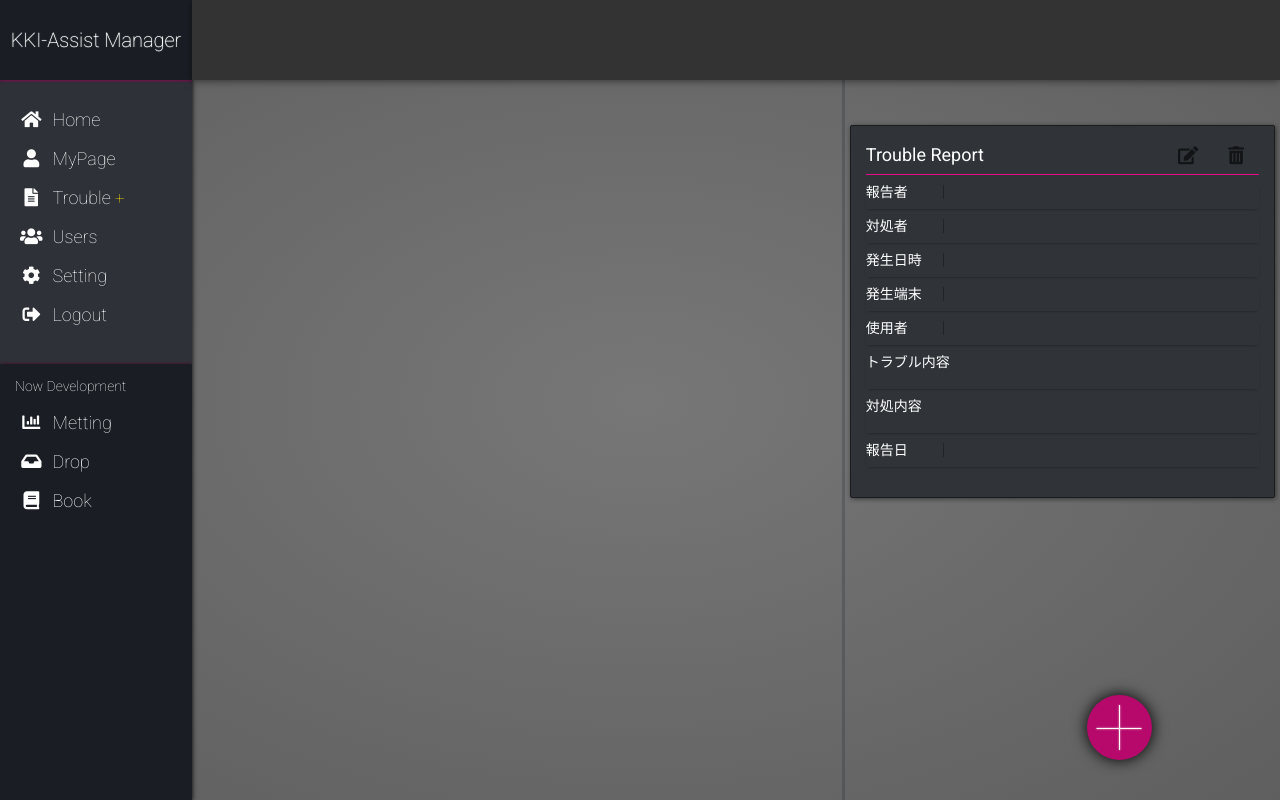
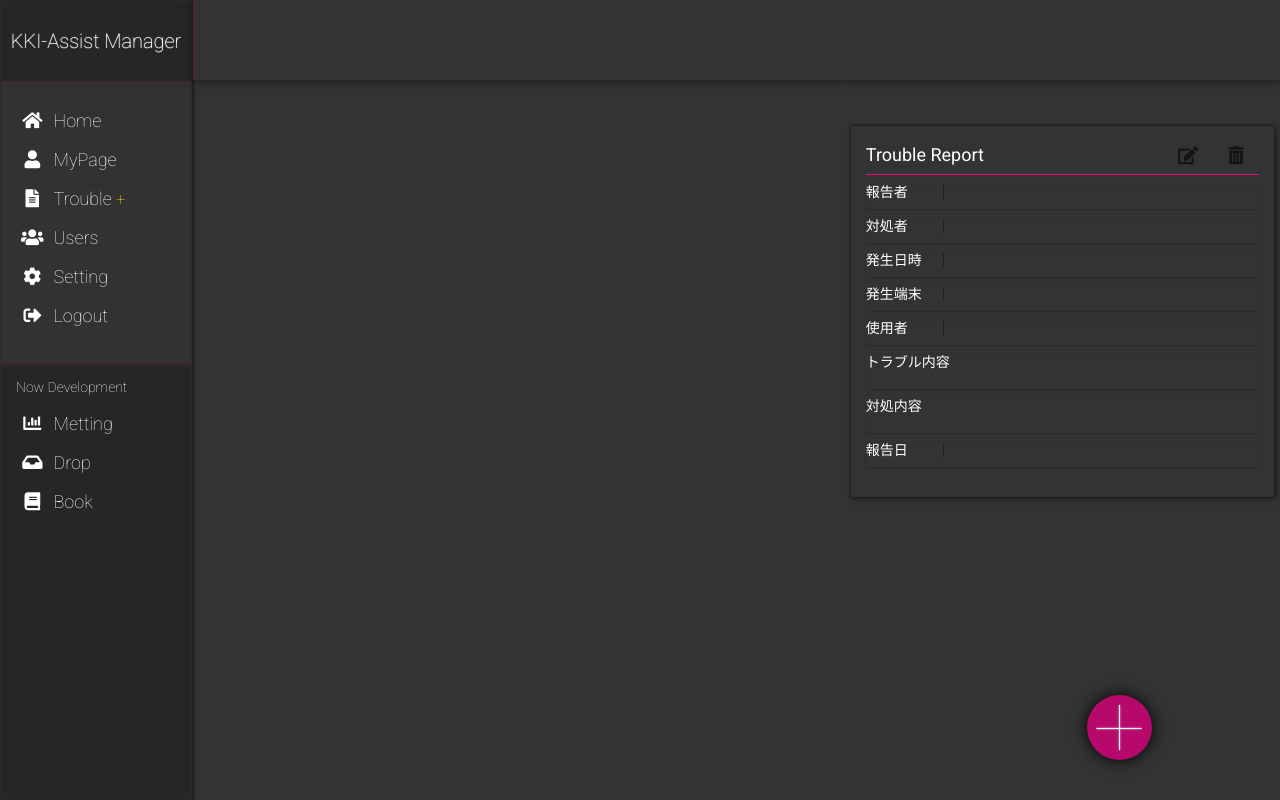
Before and after one commit to AileLapin/kki-assist-manager-beta, a Django app: page /trouble/ in a window 1280 px wide. Run offline with Django 3.2, Linux system fonts and the light colour scheme; the visitor is signed in with stand-in values (Sample User, id 1); data comes from the database, SQL or seed files in the repository; data that the repository does not hold is empty; some libraries are stand-ins or nearby versions.

Commit message:
thema-color is changed

```diff
--- a/account/templates/account/password_change.html
+++ b/account/templates/account/password_change.html
@@ -25,7 +25,7 @@
 	    {{ form.new_password1 }}
 	</div>
 	<div class="form-group">
-	    <label for="id_new_password2">Confim New Password</label>
+	    <label for="id_new_password2">Confirm New Password</label>
 	    {{ form.new_password2 }}
 	</div>
 	<button type="submit">Change Password</buttn>
--- a/static/css/style.css
+++ b/static/css/style.css
@@ -1836,8 +1836,8 @@ $dumy: '#fff';
 }
 
 .trouble-detail-card {
-  background: #303439;
-  border: 1px solid #191b1d;
+  background: #333333;
+  border: 1px solid #212121;
   box-shadow: 1px 1px 5px rgba(0, 0, 0, 0.5);
   color: #fff;
   padding: 20px 15px;
@@ -2217,7 +2218,7 @@ $dumy: '#fff';
     top: 0;
     width: 60%;
     height: 100%;
-    border-right: 3px solid rgba(48, 52, 57, 0.3);
+    border-right: 3px solid rgba(59, 59, 59, 0.3);
   }
   .trouble-detail-column {
     position: relative !important;
@@ -2304,7 +2302,7 @@ body {
   color: #fff;
   font-size: 1.4rem;
   font-family: 'Roboto', 'Avenir','Helvetica Neue','Helvetica','Arial','Hiragino Sans','ヒラギノ角ゴシック',YuGothic,'Yu Gothic','メイリオ', Meiryo,'ＭＳ Ｐゴシック','MS PGothic';
-  background: radial-gradient(#777777, #5f5f5f);
+  background: #333333;
   font-weight: 300;
   overflow-y: hidden;
 }
@@ -2345,7 +2343,7 @@ nav {
 
 .nav-content {
   font-weight: 100;
-  background: #1a1e24;
+  background: #262626;
   overflow: auto;
   position: fixed;
   top: 0;
@@ -2355,7 +2353,9 @@ nav {
   max-width: 240px;
   height: 100%;
   transition: .3s ease-in-out;
+  border: 1px solid #2b2b2b;
   box-shadow: 0px 1px 5px black;
+  z-index: 500;
   transform: translateX(-105%);
 }
 
@@ -2367,15 +2367,14 @@ nav {
   font-weight: 300;
   text-align: center;
   padding: 30px 0px;
-  background: #1a1e24;
+  background: #262626;
   text-shadow: 0px 0px 1px;
-  box-shadow: 0px 0px 3px #86064e;
 }
 
 ul.nav-menu {
-  background: rgba(48, 52, 57, 0.9);
+  background: rgba(51, 51, 51, 0.9);
   padding-top: 20px;
-  box-shadow: 0px 2px 3px -2px #86064e inset;
+  box-shadow: 0px 2px 2px -2px #770645 inset;
 }
 
 ul.nav-menu a, ul.nav-menu label {
@@ -2461,7 +2460,7 @@ ul.nav-menu input.accordion:checked + label::after {
 
 .now-development {
   box-shadow: 0px -2px 3px -2px #550432;
-  background: #1a1e24;
+  background: #262626;
   margin-top: 30px;
 }
 
@@ -2476,8 +2475,8 @@ header {
   top: 0;
   width: 100%;
   height: 10%;
-  background: #1a1e24;
-  box-shadow: 0px 1px 8px rgba(0, 0, 0, 0.5);
+  background: #333333;
+  box-shadow: 1px 1px 8px rgba(0, 0, 0, 0.5);
   z-index: 100;
 }
 
@@ -2645,7 +2644,7 @@ main {
   header {
     width: 80%;
     max-height: 100px;
-    background: #333333;
+    border-left: 1px solid #460429;
   }
   #hamburger-menu {
     display: none;
--- a/trouble/make_trouble.py
+++ b/trouble/make_trouble.py
@@ -34,7 +34,7 @@ def make_trouble():
                 reporter=reporter[j],
                 carer=reporter[j],
                 occur_date=time,
-                occur_machine='{0}0{1}'.format(machine[j], j),
+                occur_machine='{0}0{1}'.format(machine[j], (j+1)),
                 trouble_user=t_user,
                 content='sample',
                 approach='sample',
```
Also changed, not shown: other parts of static/css/style.css (+29 -31 lines).
